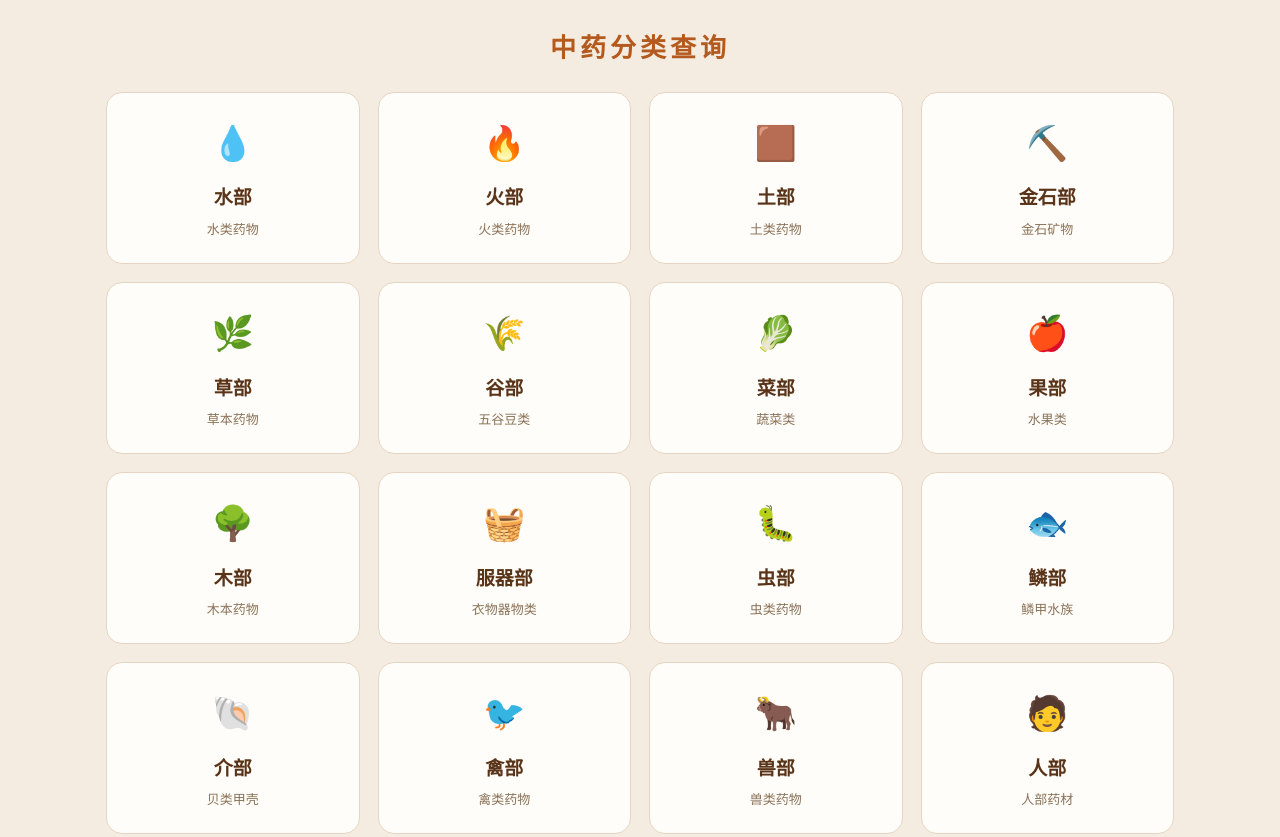
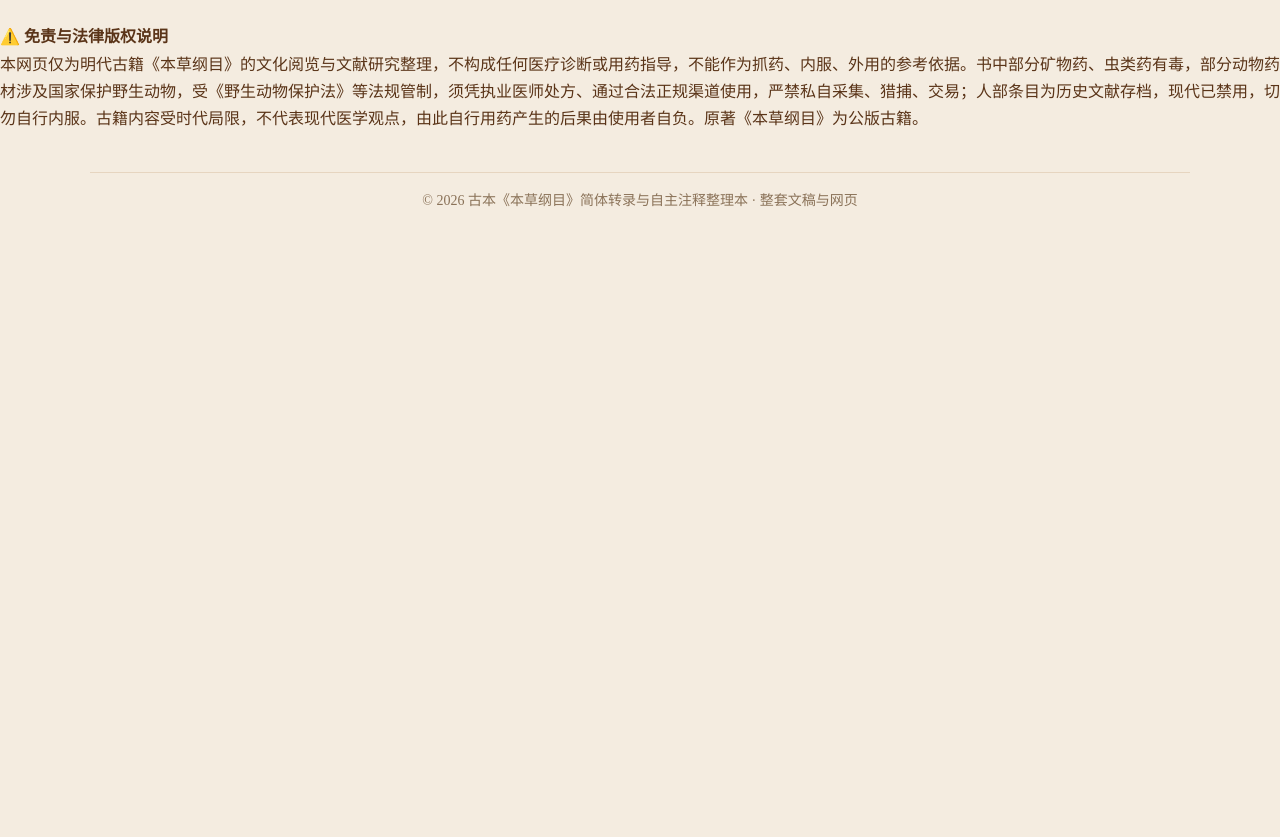
Before and after one commit to yxc08/bcgn, a plain HTML site: page index.html in a window 1280 px wide. Shown: the part 577-1414 px from the top of the page. After the commit the page ends 826 px from the top, so only its background shows below. Drawn offline with Linux system fonts and the light colour scheme.

Commit message:
Add files via upload

```diff
--- a/index.html
+++ b/index.html
@@ -221,27 +221,7 @@
     </div>
 
     <!-- ===== 中药分类查询（15部卡片，点击跳转本草纲目对应分部） ===== -->
-    <div class="category-section">
-        <div class="category-title">中药分类查询</div>
-        <div class="category-grid">
-           <a class="category-card" href="bencao.html#水部"><div class="icon">💧</div><h3>水部</h3><p>水类药物</p></a>
-            <a class="category-card" href="bencao.html#火部"><div class="icon">🔥</div><h3>火部</h3><p>火类药物</p></a>
-            <a class="category-card" href="bencao.html#土部"><div class="icon">🟫</div><h3>土部</h3><p>土类药物</p></a>
-            <a class="category-card" href="bencao.html#金石部"><div class="icon">⛏️</div><h3>金石部</h3><p>金石矿物</p></a>
-            <a class="category-card" href="bencao.html#草部"><div class="icon">🌿</div><h3>草部</h3><p>草本药物</p></a>
-            <a class="category-card" href="bencao.html#谷部"><div class="icon">🌾</div><h3>谷部</h3><p>五谷豆类</p></a>
-            <a class="category-card" href="bencao.html#菜部"><div class="icon">🥬</div><h3>菜部</h3><p>蔬菜类</p></a>
-            <a class="category-card" href="bencao.html#果部"><div class="icon">🍎</div><h3>果部</h3><p>水果类</p></a>
-            <a class="category-card" href="bencao.html#木部"><div class="icon">🌳</div><h3>木部</h3><p>木本药物</p></a>
-            <a class="category-card" href="bencao.html#服器部"><div class="icon">🧺</div><h3>服器部</h3><p>衣物器物类</p></a>
-            <a class="category-card" href="bencao.html#虫部"><div class="icon">🐛</div><h3>虫部</h3><p>虫类药物</p></a>
-            <a class="category-card" href="bencao.html#鳞部"><div class="icon">🐟</div><h3>鳞部</h3><p>鳞甲水族</p></a>
-            <a class="category-card" href="bencao.html#介部"><div class="icon">🐚</div><h3>介部</h3><p>贝类甲壳</p></a>
-            <a class="category-card" href="bencao.html#禽部"><div class="icon">🐦</div><h3>禽部</h3><p>禽类药物</p></a>
-            <a class="category-card" href="bencao.html#兽部"><div class="icon">🐂</div><h3>兽部</h3><p>兽类药物</p></a>
-            <a class="category-card" href="bencao.html#人部"><div class="icon">🧑</div><h3>人部</h3><p>人部药材</p></a>
-        </div>
-    </div>
+
 	<div class="site-disclaimer">
         <strong>⚠️ 免责与法律版权说明</strong>
         <p>本网页仅为明代古籍《本草纲目》的文化阅览与文献研究整理，不构成任何医疗诊断或用药指导，不能作为抓药、内服、外用的参考依据。书中部分矿物药、虫类药有毒，部分动物药材涉及国家保护野生动物，受《野生动物保护法》等法规管制，须凭执业医师处方、通过合法正规渠道使用，严禁私自采集、猎捕、交易；人部条目为历史文献存档，现代已禁用，切勿自行内服。古籍内容受时代局限，不代表现代医学观点，由此自行用药产生的后果由使用者自负。原著《本草纲目》为公版古籍。</p>
```
Also changed, not shown: bcgm.html (+5 -4 lines).
